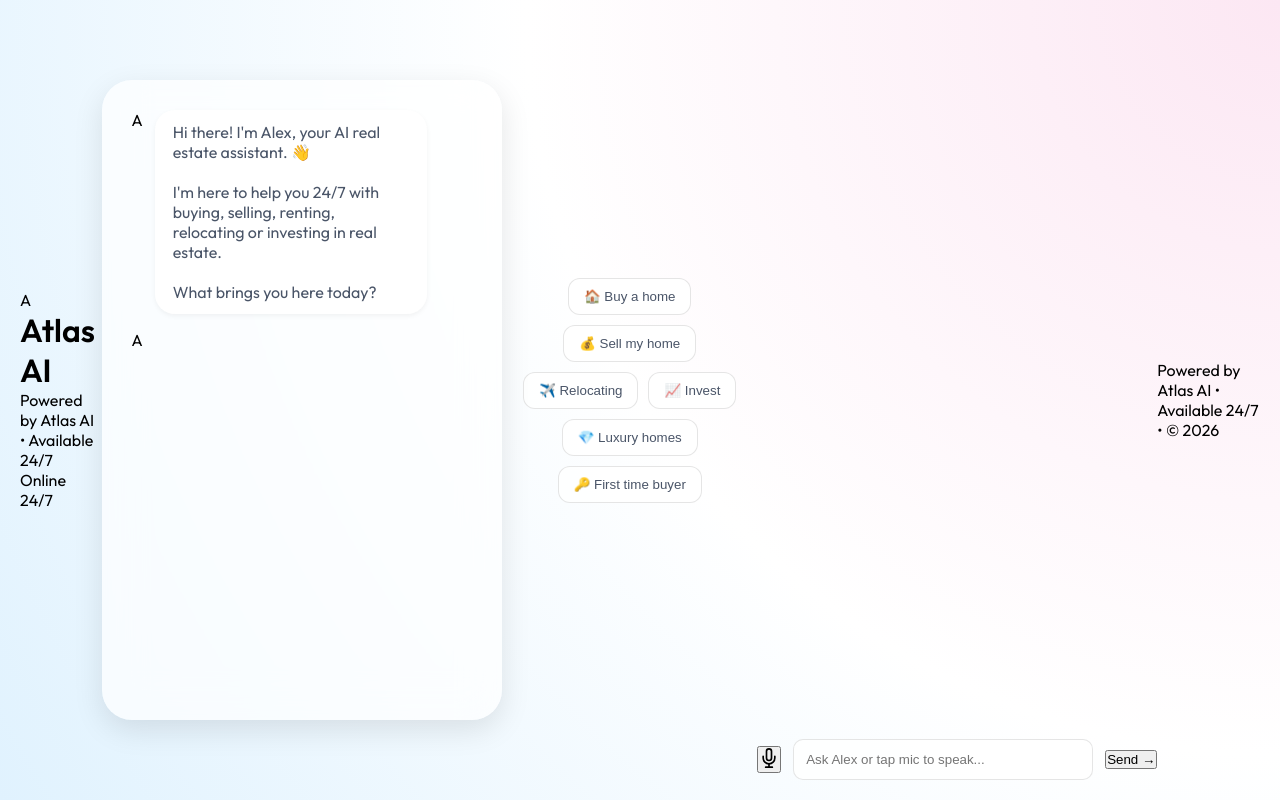
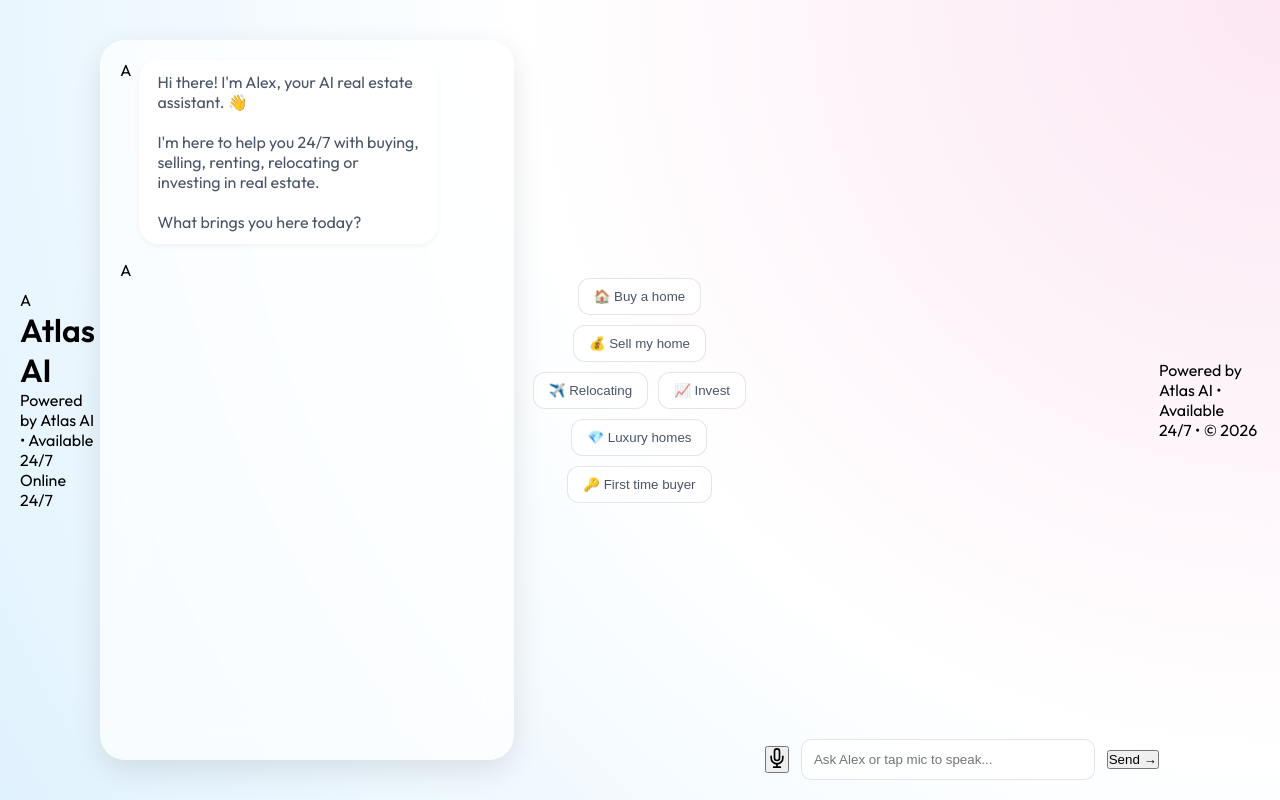
Before and after one commit to jovankaur/Atlas-alex, a Flask app: page / in a window 1280 px wide. Run offline with Flask 3, Linux system fonts and the light colour scheme.

Commit message:
Update index.html

```diff
--- a/templates/index.html
+++ b/templates/index.html
@@ -20,27 +20,28 @@
   }
 
   #chatContainer {
-    width: 90%;
+    width: 95vw;            /* 95% of the viewport width */
     max-width: 600px;
+    margin: 10px auto;      /* Centers it on the page */
     background: rgba(255, 255, 255, 0.7);
     backdrop-filter: blur(20px);
-    border-radius: 30px;
-    padding: 30px;
+    border-radius: 25px;
+    padding: 20px;          /* Less padding so more content fits */
     box-shadow: 0 10px 30px rgba(0, 0, 0, 0.1);
     display: flex;
     flex-direction: column;
-    height: 80vh;
-    overflow: hidden;
-  }
+    height: 90vh;           /* Takes up most of the screen */
+    overflow-y: auto;       /* Allows scrolling */
+}
 
-
-  .message {
+.message {
     display: flex;
-    gap: 0.75rem;
+    gap: 0.5rem;
     margin-bottom: 1rem;
     width: 100%;
     justify-content: flex-start;
-  }
+}
+
 
   .message.user { flex-direction: row-reverse; }
 
```
